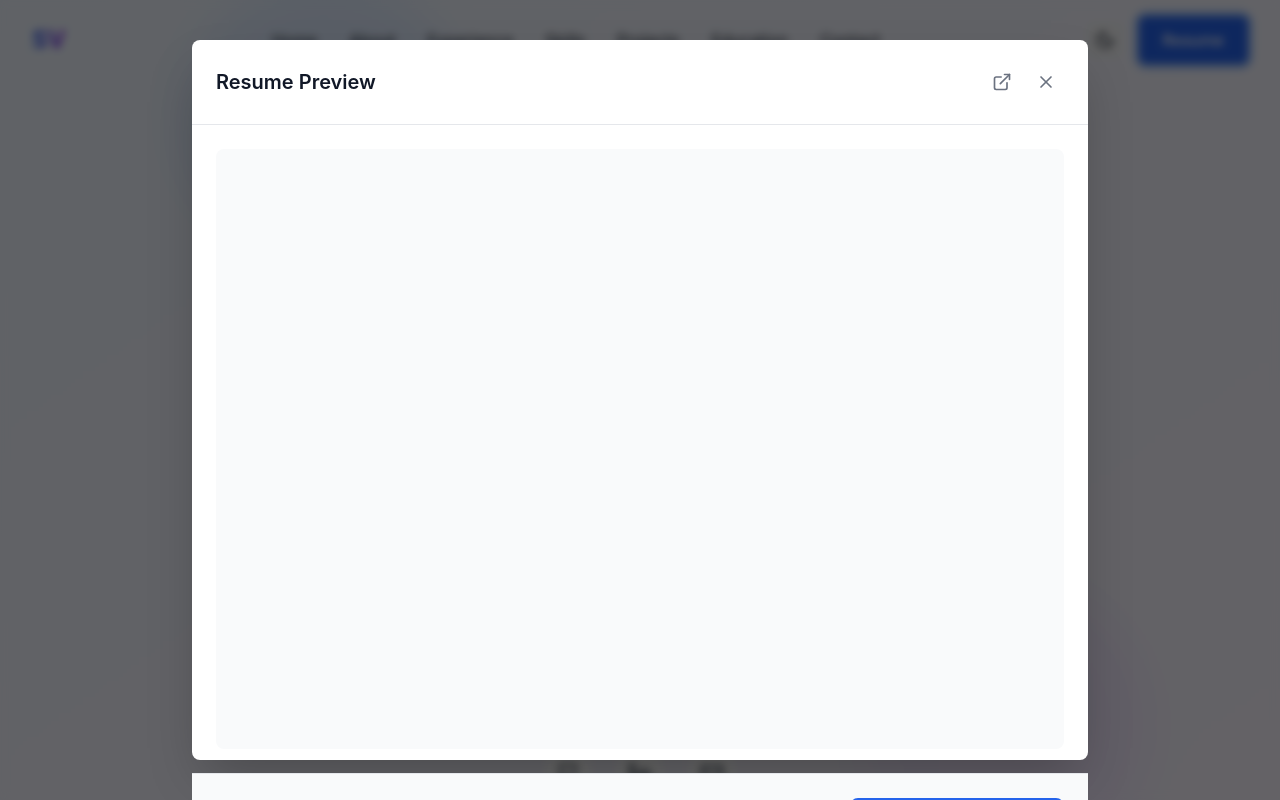
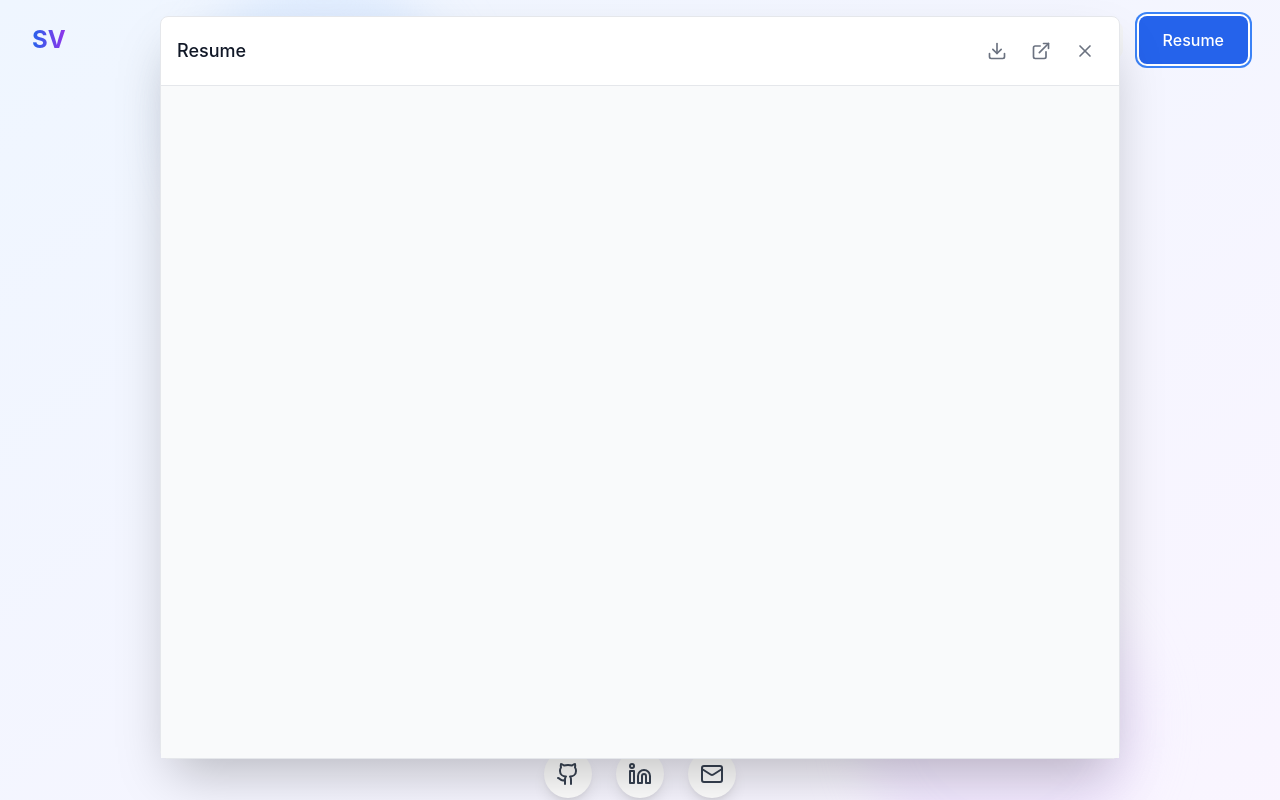
Before and after one commit to Sharan0402/Portfolio, a React (Create React App) app: page / in a window 1280 px wide. Both pictures are taken after a click on the button "Resume". Shown: the top 800 px of the page. Built offline with nearby package versions, Linux system fonts and the light colour scheme.

Commit message:
Fix preview window issue

```diff
--- a/src/components/ui/ResumePreviewModal.tsx
+++ b/src/components/ui/ResumePreviewModal.tsx
@@ -15,7 +15,6 @@ const ResumePreviewModal: React.FC<ResumePreviewModalProps> = ({
 }) => {
   const handleDownload = () => {
     onDownload();
-    onClose();
   };
 
   const handleOpenInNewTab = () => {
@@ -25,41 +24,35 @@ const ResumePreviewModal: React.FC<ResumePreviewModalProps> = ({
   return (
     <AnimatePresence>
       {isOpen && (
-        <>
-          {/* Backdrop */}
         <motion.div
-            initial={{ opacity: 0 }}
-            animate={{ opacity: 1 }}
-            exit={{ opacity: 0 }}
-            onClick={onClose}
-            className="fixed inset-0 bg-black/60 backdrop-blur-sm z-50"
-          />
-
-          {/* Modal */}
-          <motion.div
-            initial={{ opacity: 0, scale: 0.9, y: 20 }}
-            animate={{ opacity: 1, scale: 1, y: 0 }}
-            exit={{ opacity: 0, scale: 0.9, y: 20 }}
-            className="fixed inset-0 z-50 flex items-center justify-center p-4"
+          initial={{ opacity: 0, scale: 0.95, x: 20, y: 20 }}
+          animate={{ opacity: 1, scale: 1, x: 0, y: 0 }}
+          exit={{ opacity: 0, scale: 0.95, x: 20, y: 20 }}
+          className="fixed top-4 right-40 z-50 w-[75%] max-w-[calc(100vw-2rem)] bg-white dark:bg-gray-900 rounded-lg shadow-2xl border border-gray-200 dark:border-gray-700"
         >
-            <div className="bg-white dark:bg-gray-900 rounded-lg shadow-2xl w-full max-w-4xl max-h-[90vh] flex flex-col">
           {/* Header */}
-              <div className="flex items-center justify-between p-6 border-b border-gray-200 dark:border-gray-700">
-                <h2 className="text-xl font-semibold text-gray-900 dark:text-white">
-                  Resume Preview
-                </h2>
+          <div className="flex items-center justify-between p-4 border-b border-gray-200 dark:border-gray-700">
+            <h3 className="text-lg font-medium text-gray-900 dark:text-white">
+              Resume
+            </h3>
             <div className="flex items-center space-x-2">
               <button
+                onClick={handleDownload}
+                className="p-2 text-gray-500 hover:text-gray-700 dark:text-gray-400 dark:hover:text-gray-200 rounded hover:bg-gray-100 dark:hover:bg-gray-800 transition-colors"
+                title="Download"
+              >
+                <Download size={20} />
+              </button>
+              <button
                 onClick={handleOpenInNewTab}
-                    className="p-2 text-gray-500 hover:text-gray-700 dark:text-gray-400 dark:hover:text-gray-200 rounded-lg hover:bg-gray-100 dark:hover:bg-gray-800 transition-colors"
+                className="p-2 text-gray-500 hover:text-gray-700 dark:text-gray-400 dark:hover:text-gray-200 rounded hover:bg-gray-100 dark:hover:bg-gray-800 transition-colors"
                 title="Open in new tab"
               >
                 <ExternalLink size={20} />
               </button>
-
               <button
                 onClick={onClose}
-                    className="p-2 text-gray-500 hover:text-gray-700 dark:text-gray-400 dark:hover:text-gray-200 rounded-lg hover:bg-gray-100 dark:hover:bg-gray-800 transition-colors"
+                className="p-2 text-gray-500 hover:text-gray-700 dark:text-gray-400 dark:hover:text-gray-200 rounded hover:bg-gray-100 dark:hover:bg-gray-800 transition-colors"
               >
                 <X size={20} />
               </button>
@@ -67,33 +60,14 @@ const ResumePreviewModal: React.FC<ResumePreviewModalProps> = ({
           </div>
 
           {/* PDF Viewer */}
-              <div className="flex-1 p-6">
-                <div className="w-full h-full min-h-[600px] bg-gray-50 dark:bg-gray-800 rounded-lg overflow-hidden">
+          <div className="h-[700px] max-h-[calc(100vh-8rem)] bg-gray-50 dark:bg-gray-800">
             <iframe
               src="/VS_RESUME.pdf"
-                    className="w-full h-full min-h-[600px]"
+              className="w-full h-full"
               title="Resume Preview"
             />
           </div>
-              </div>
-
-              {/* Footer */}
-              <div className="flex justify-end p-6 border-t border-gray-200 dark:border-gray-700 bg-gray-50 dark:bg-gray-800/50">
-
-                <div className="flex space-x-3">
-
-                  <button
-                    onClick={handleDownload}
-                    className="btn-primary flex items-center space-x-2"
-                  >
-                    <Download size={16} />
-                    <span>Download Resume</span>
-                  </button>
-                </div>
-              </div>
-            </div>
         </motion.div>
-        </>
       )}
     </AnimatePresence>
   );
```
Lines whose indentation alone changed are shown as unchanged.
